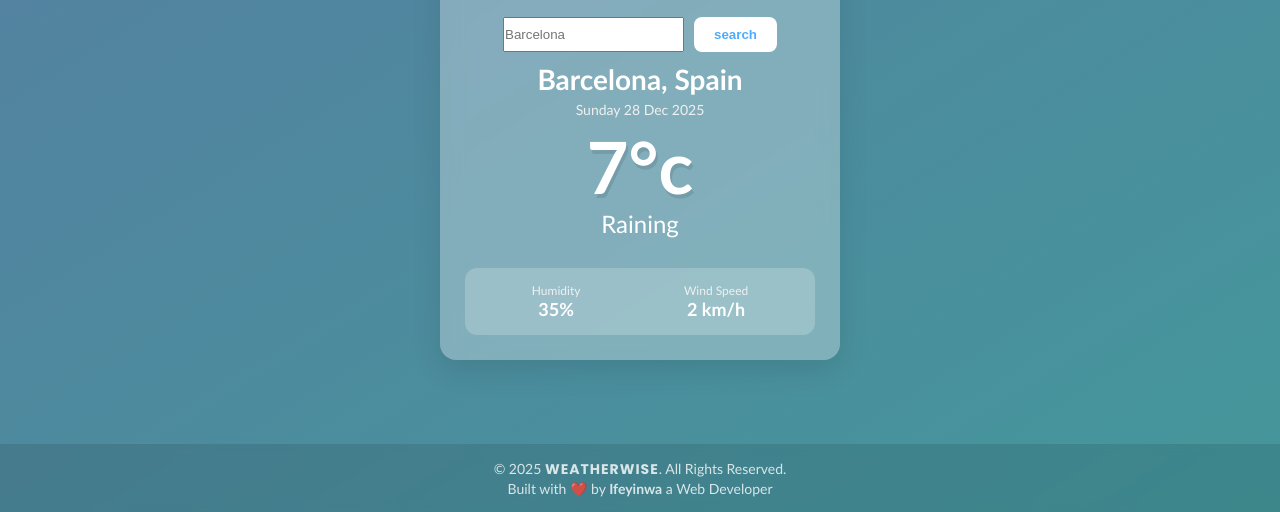
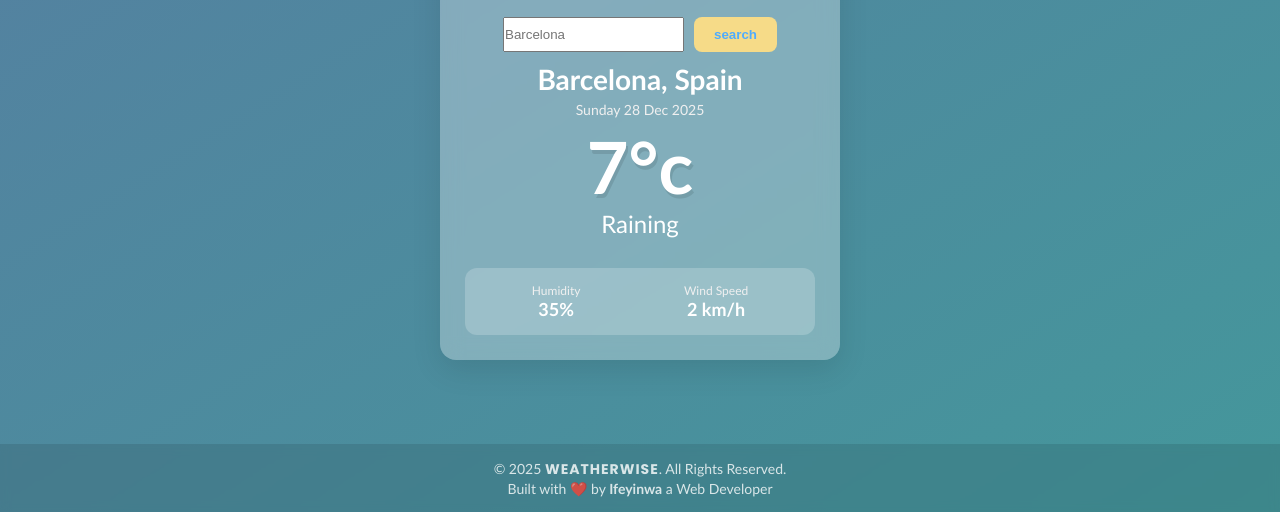
Before and after one commit to Dresumewill/Weather-app, a plain HTML site: page index.html in a window 1280 px wide. Shown: the part 288-800 px from the top of the page. Drawn offline with Linux system fonts and the light colour scheme.

Commit message:
search btn updated

```diff
--- a/style.css
+++ b/style.css
@@ -81,7 +81,7 @@ header h1 {
 #search-btn {
     padding: 10px 20px;
     border: none;
-    background-color: #fff;
+    background-color: #f6db88;
     border-radius: 8px;
     cursor: pointer;
     font-weight: bold;
```
